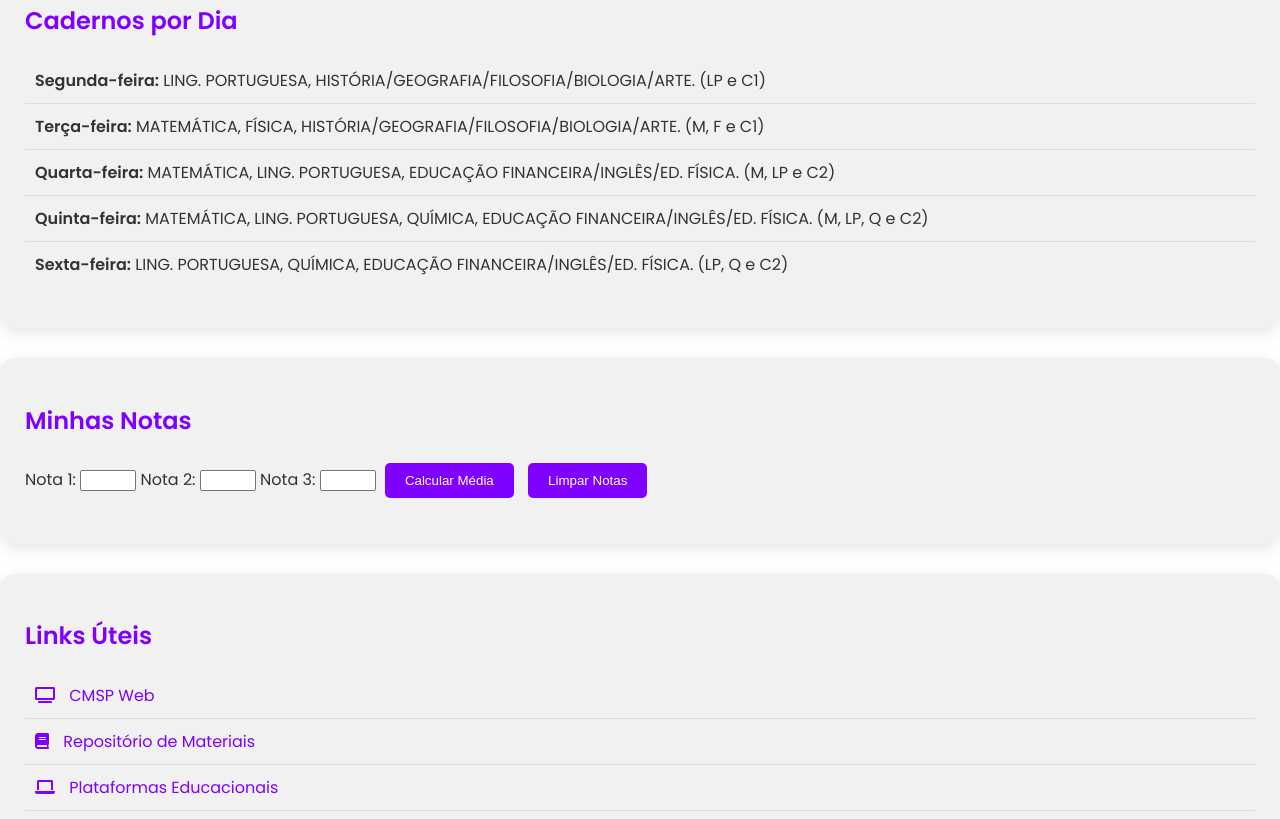
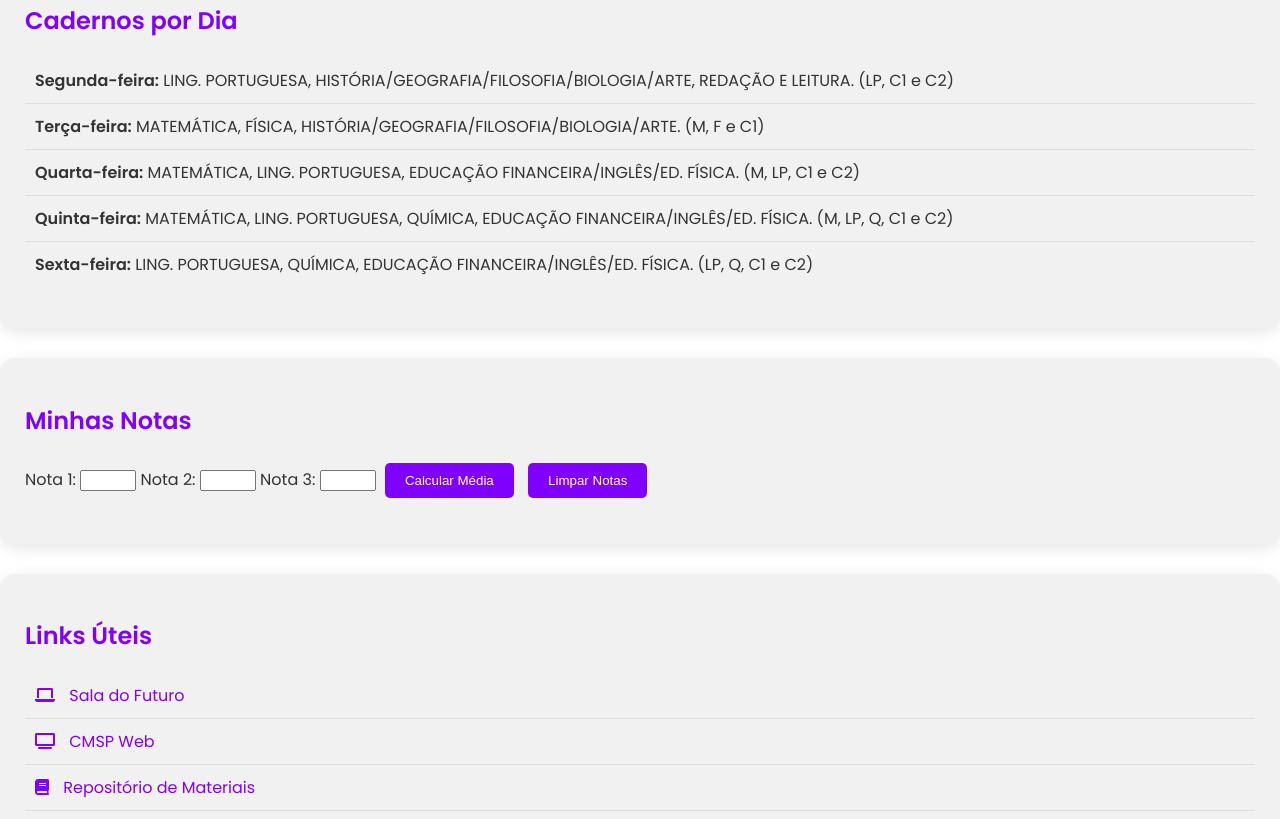
Before and after one commit to guisinnbr/hubsp, a plain HTML site: page index.html in a window 1280 px wide. Shown: the part 778-1597 px from the top of the page. Drawn offline with Linux system fonts and the light colour scheme.

Commit message:
Atualização nos cadernos por dia

```diff
--- a/index.html
+++ b/index.html
@@ -122,11 +122,11 @@
     <div class="cadernos" id="cadernos">
         <h2>Cadernos por Dia</h2>
         <ul>
-            <li><strong>Segunda-feira:</strong> LING. PORTUGUESA, HISTÓRIA/GEOGRAFIA/FILOSOFIA/BIOLOGIA/ARTE. (LP e C1)</li>
+            <li><strong>Segunda-feira:</strong> LING. PORTUGUESA, HISTÓRIA/GEOGRAFIA/FILOSOFIA/BIOLOGIA/ARTE, REDAÇÃO E LEITURA. (LP, C1 e C2)</li>
             <li><strong>Terça-feira:</strong> MATEMÁTICA, FÍSICA, HISTÓRIA/GEOGRAFIA/FILOSOFIA/BIOLOGIA/ARTE. (M, F e C1)</li>
-            <li><strong>Quarta-feira:</strong> MATEMÁTICA, LING. PORTUGUESA, EDUCAÇÃO FINANCEIRA/INGLÊS/ED. FÍSICA. (M, LP e C2)</li>
-            <li><strong>Quinta-feira:</strong> MATEMÁTICA, LING. PORTUGUESA, QUÍMICA, EDUCAÇÃO FINANCEIRA/INGLÊS/ED. FÍSICA. (M, LP, Q e C2)</li>
-            <li><strong>Sexta-feira:</strong> LING. PORTUGUESA, QUÍMICA, EDUCAÇÃO FINANCEIRA/INGLÊS/ED. FÍSICA. (LP, Q e C2)</li>
+            <li><strong>Quarta-feira:</strong> MATEMÁTICA, LING. PORTUGUESA, EDUCAÇÃO FINANCEIRA/INGLÊS/ED. FÍSICA. (M, LP, C1 e C2)</li>
+            <li><strong>Quinta-feira:</strong> MATEMÁTICA, LING. PORTUGUESA, QUÍMICA, EDUCAÇÃO FINANCEIRA/INGLÊS/ED. FÍSICA. (M, LP, Q, C1 e C2)</li>
+            <li><strong>Sexta-feira:</strong> LING. PORTUGUESA, QUÍMICA, EDUCAÇÃO FINANCEIRA/INGLÊS/ED. FÍSICA. (LP, Q, C1 e C2)</li>
         </ul>
     </div>
 
@@ -148,9 +148,9 @@
     <div class="links-uteis" id="links-uteis">
         <h2>Links Úteis</h2>
         <ul>
+            <li><a href="https://saladofuturo.educacao.sp.gov.br/plataformas" target="_blank"><i class="fas fa-laptop"></i> Sala do Futuro</a></li>
             <li><a href="https://cmspweb.ip.tv/" target="_blank"><i class="fas fa-tv"></i> CMSP Web</a></li>
             <li><a href="https://repositorio.educacao.sp.gov.br/" target="_blank"><i class="fas fa-book"></i> Repositório de Materiais</a></li>
-            <li><a href="https://saladofuturo.educacao.sp.gov.br/plataformas" target="_blank"><i class="fas fa-laptop"></i> Plataformas Educacionais</a></li>
             <li><a href="https://sed.educacao.sp.gov.br/" target="_blank"><i class="fas fa-school"></i> SED - Secretaria Escolar Digital</a></li>
         </ul>
     </div>
```
